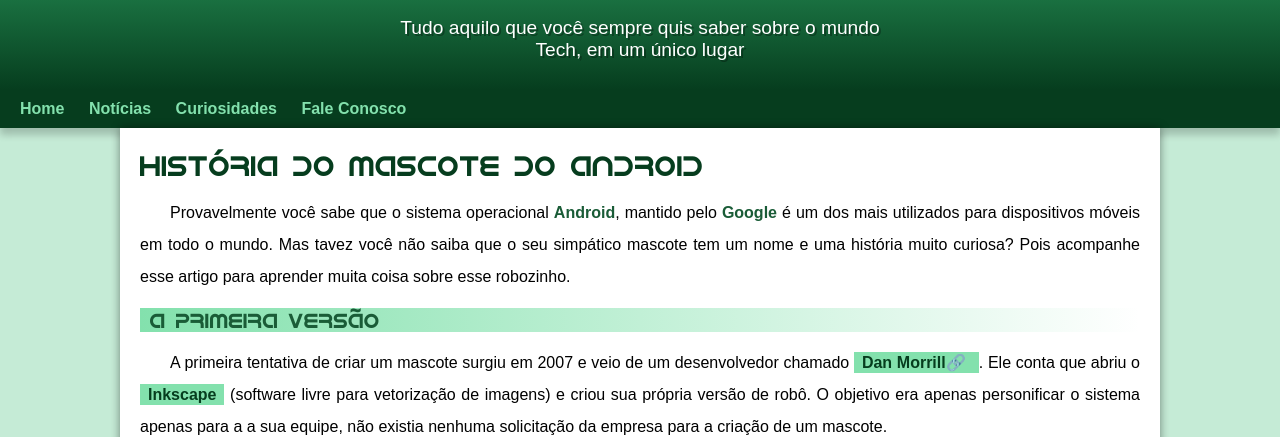
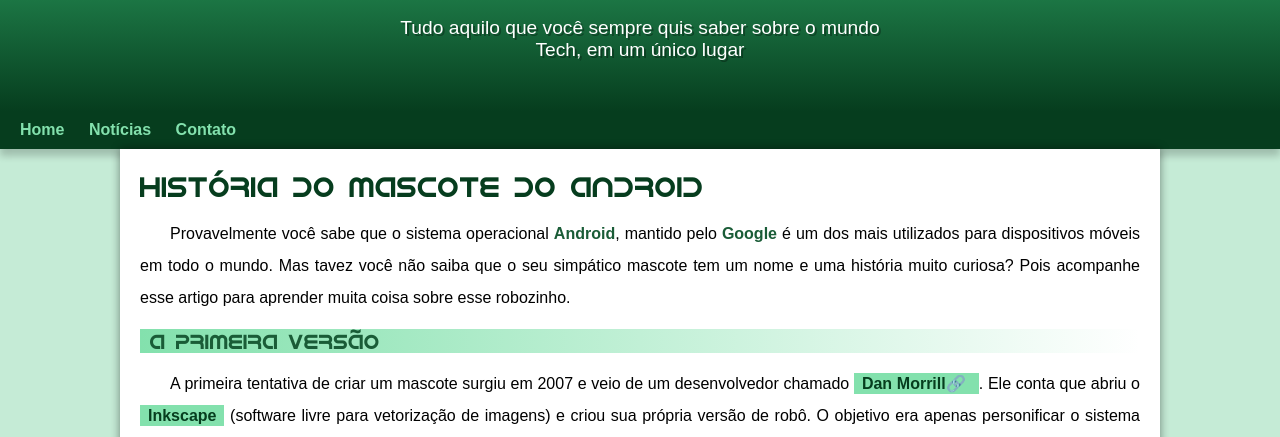
Before and after one commit to matheussilvasantos14/projeto-android, a plain HTML site: page index.html in a window 1280 px wide. Shown: the part 100-537 px from the top of the page. Drawn offline with Linux system fonts and the light colour scheme.

Commit message:
problema de padding corrigido

```diff
--- a/estilo/style.css
+++ b/estilo/style.css
@@ -61,7 +61,7 @@ header > p {
     padding-right: 10px;
     padding-left: 10px;
     text-shadow: 2px 2px 0px rgba(0, 0, 0, 0.315);
-    margin-bottom: 30px;
+    padding-bottom: 50px;
 }
 
 nav {
--- a/index.html
+++ b/index.html
@@ -14,8 +14,7 @@
     <nav>
         <a href="#">Home</a>
         <a href="#">Notícias</a>
-        <a href="#">Curiosidades</a>
-        <a href="#">Fale Conosco</a>
+        <a href="#">Contato</a>
     </nav>
     <main>
         <article>
@@ -85,7 +84,7 @@
         </article>
     </main>
     <footer>
-        <p>Site criado por <a href="gustavoguanabara.github.oi" target="_blank">Gustavo Guanabara</a> para o <a href="https://www.youtube.com/@CursoemVideo">CursoemVideo</a>.</p>
+        <p>Site criado por <a href="gustavoguanabara.github.oi" target="_blank">Matheus Silva</a> para o <a href="https://www.youtube.com/@CursoemVideo">CursoemVideo</a>.</p>
     </footer>
 </body>
 </html>
```
